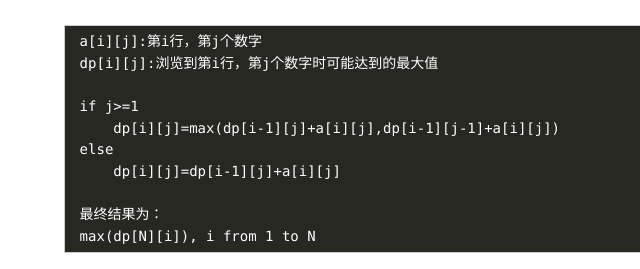
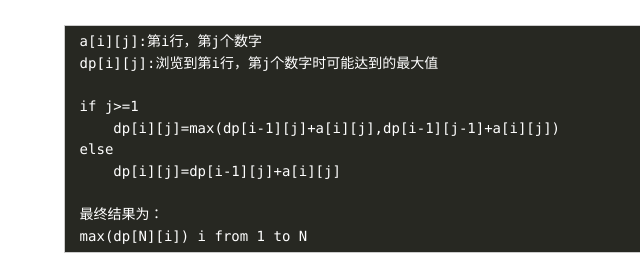
Before and after one commit to Neptune76/Neptune76.github.io, a plain HTML site: page index.html in a window 1280 px wide. Shown: the part 368-637 px from the top of the page, 338-978 px from the left. Drawn offline with Linux system fonts and the light colour scheme.

Commit message:
Site updated: 2017-11-26 08:32:35

```diff
--- a/index.html
+++ b/index.html
@@ -183,7 +183,7 @@ else
     dp[i][j]=dp[i-1][j]+a[i][j]
 
 最终结果为：
-max(dp[N][i]), i from 1 to N
+max(dp[N][i]) i from 1 to N
 </code></pre><h3 id="代码"><a href="#代码" class="headerlink" title="代码:"></a>代码:</h3>
 
           <a class="article-more-a" href="/2017/11/26/poj-3176-Cow-Bowling/#more">more >></a>
```
Also changed, not shown: 2017/11/26/poj-3176-Cow-Bowling/index.html (+2 -2 lines).
